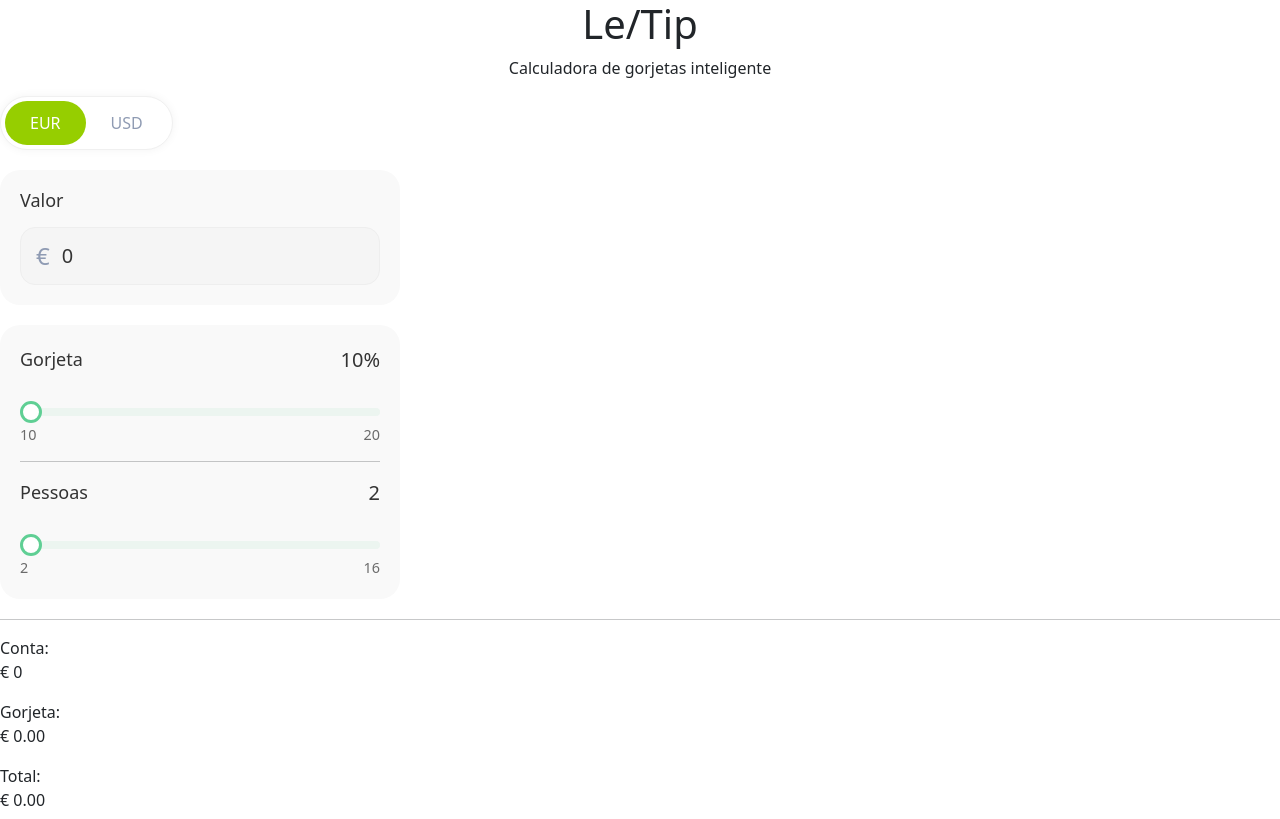
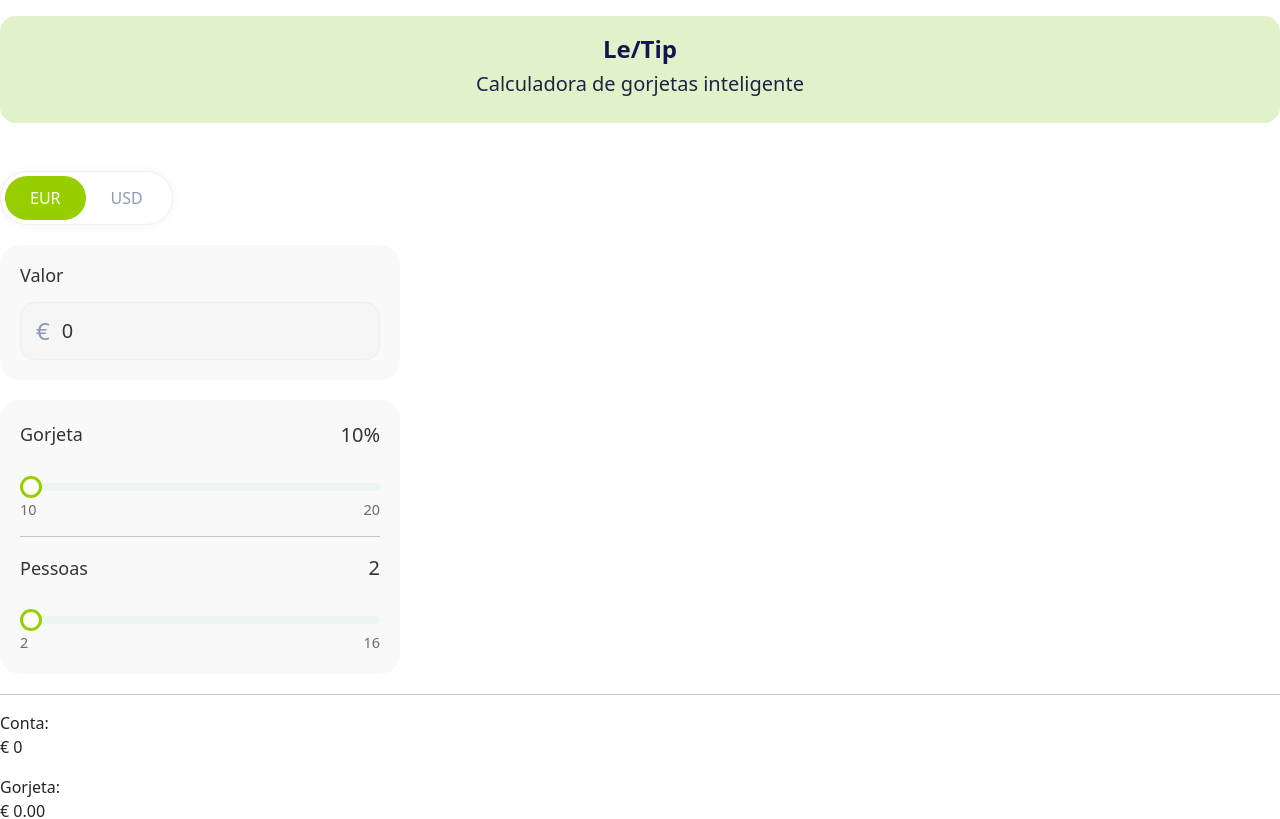
Before and after one commit to MorganaDuarte/le-tip, a Vue app: page / in a window 1280 px wide. Shown: the top 819 px of the page. Built offline with nearby package versions, Linux system fonts and the light colour scheme; no server answers; the HTML template or start-up script is replaced by a standard one.

Commit message:
create header section

```diff
--- a/src/assets/main.css
+++ b/src/assets/main.css
@@ -109,7 +109,7 @@
 .tip-slider__input::-webkit-slider-runnable-track {
   height: 8px;
   border-radius: 10px;
-  background: linear-gradient(to right, #5fcf94 calc((var(--value) - 10) * 10%), #ecf5f0 0%);
+  background: linear-gradient(to right, #96CE00 calc((var(--value) - 10) * 10%), #ecf5f0 0%);
 }
 
 .tip-slider__input::-webkit-slider-thumb {
@@ -118,7 +118,7 @@
   height: 22px;
   border-radius: 50%;
   background: white;
-  border: 3px solid #5fcf94;
+  border: 3px solid #96CE00;
   margin-top: -7px;
   cursor: pointer;
 }
--- a/src/components/DataValue.vue
+++ b/src/components/DataValue.vue
@@ -2,6 +2,7 @@
 import { ref, computed, onMounted, watch } from 'vue';
 import { coins } from '../scripts/coins';
 import Quotation from '../clients/QuotationClient';
+import HeaderSection from './HeaderSection.vue';
 
 const selectedValue = ref(coins[0]);
 const accountValue = ref(0);
@@ -43,10 +44,7 @@ watch(selectedValue, async () => {
 </script>
 
 <template>
-  <div class="text-center mb-12">
-    <h1>Le/Tip</h1>
-    <p>Calculadora de gorjetas inteligente</p>
-  </div>
+  <HeaderSection />
 
   <div>
      <div class="currency-selector">
--- /dev/null
+++ b/src/components/HeaderSection.vue
@@ -0,0 +1,38 @@
+<template>
+  <div class="header-section">
+    <div class="header-banner">
+      <h1 class="header-banner__title">Le/Tip</h1>
+      <h3 class="header-banner__subtitle">Calculadora de gorjetas inteligente</h3>
+    </div>
+  </div>
+</template>
+
+<style scoped>
+.header-section {
+  text-align: center;
+  margin-bottom: 3rem;
+  margin-top: 1rem;
+}
+
+.header-banner {
+  background-color: #e1f1ca;
+  border-radius: 16px;
+  padding: 1.2rem 0;
+  max-width: 1300px;
+  margin: 0 auto 3rem auto;
+}
+
+.header-banner__title {
+  color: #13164e;
+  font-weight: 700;
+  font-size: 1.5rem;
+  position: relative;
+  display: inline-block;
+}
+
+.header-banner__subtitle {
+  color: #1c2541;
+  font-weight: 500;
+  font-size: 1.25rem;
+}
+</style>
```
